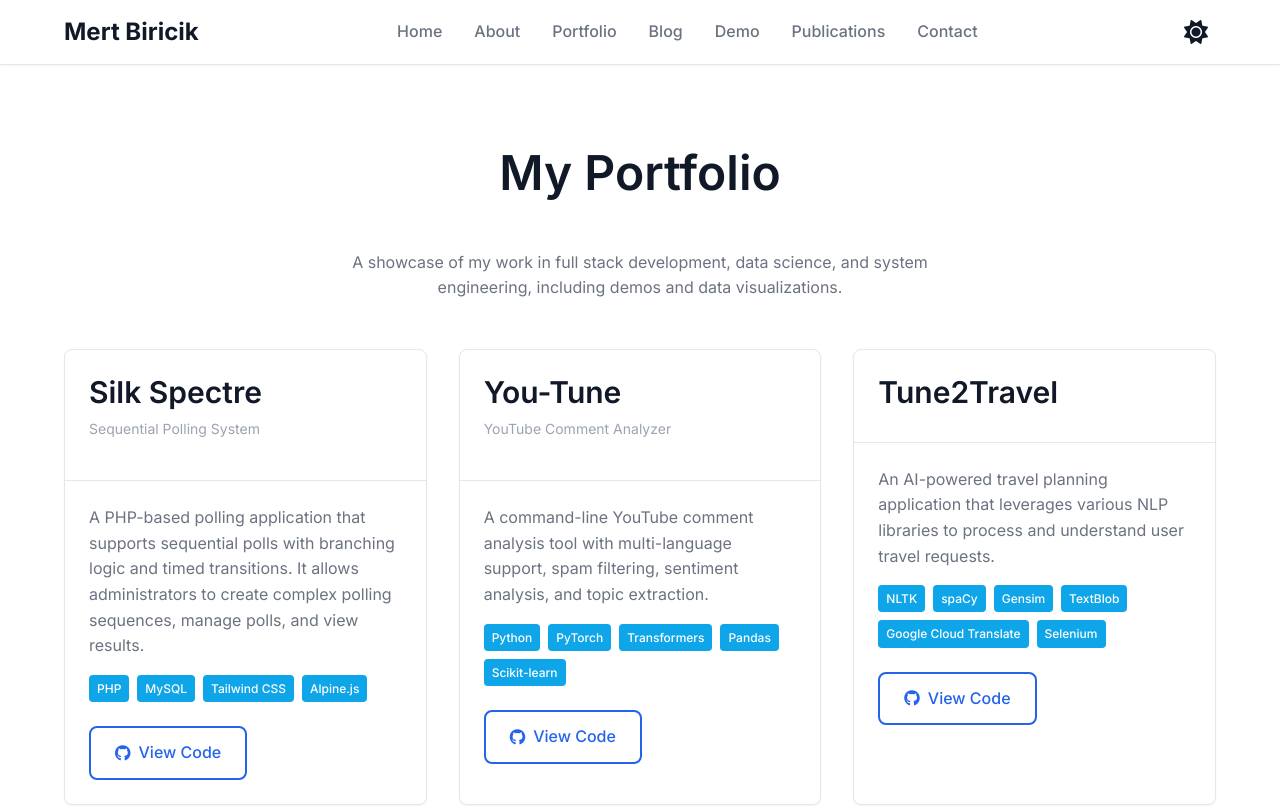
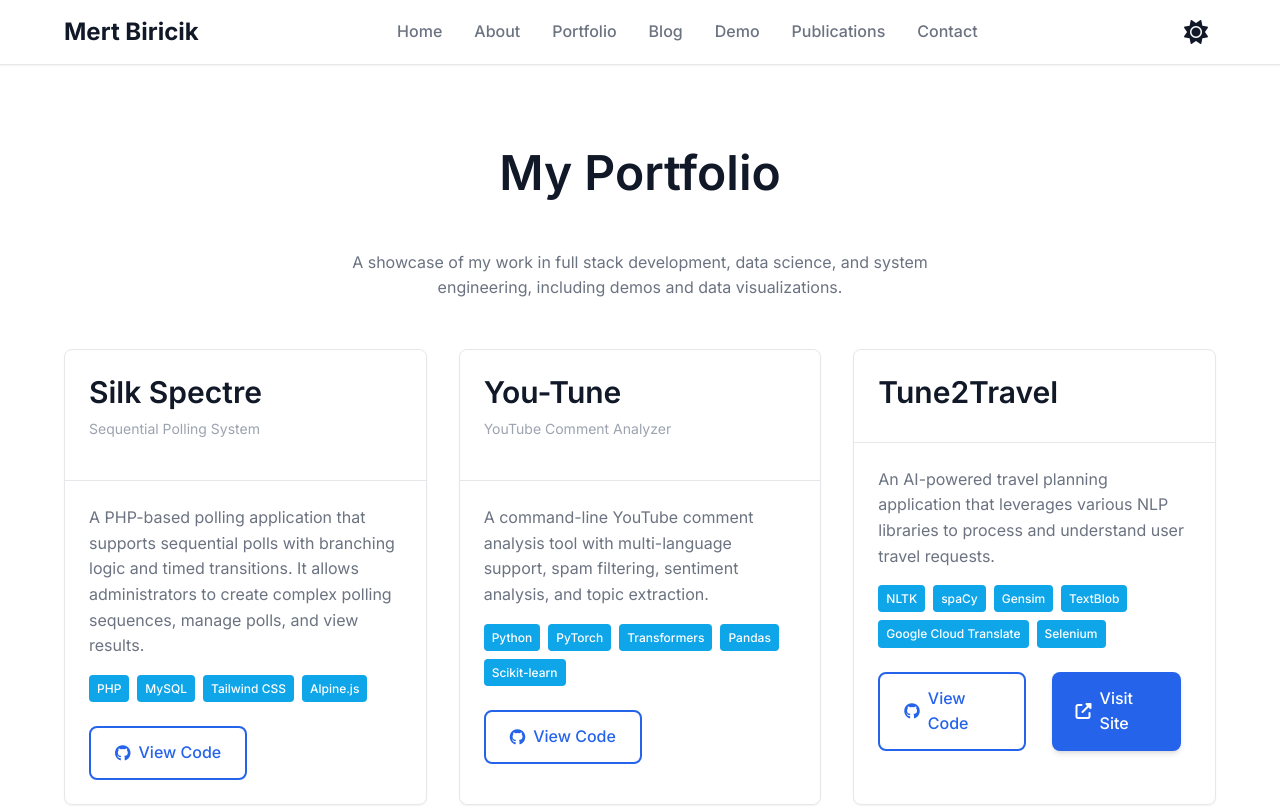
Before and after one commit to mertBiricik/mertbiricik.github.io, an Eleventy site: page src/projects.njk in a window 1280 px wide. Shown: the top 808 px of the page. Built offline with nearby package versions, Linux system fonts and the light colour scheme; Eleventy itself is replaced by a stand-in of ours; files that its build step writes are made by us from their sources.

Commit message:
feat: Add 'Visit Site' button for Tune2Travel and generalize project links

```diff
--- a/src/_data/projects.js
+++ b/src/_data/projects.js
@@ -36,6 +36,7 @@ const projects = [
     overview: 'An AI-powered travel planning application that leverages various NLP libraries to process and understand user travel requests.',
     tech: ['NLTK', 'spaCy', 'Gensim', 'TextBlob', 'Google Cloud Translate', 'Selenium'],
     sourceLink: 'https://github.com/mertBiricik/tune2travel.git',
+    visitSiteLink: 'https://listenandtravelwithme.khas.edu.tr/',
     featured: false,
   },
   {
--- a/src/projects.njk
+++ b/src/projects.njk
@@ -36,6 +36,11 @@ changefreq: monthly
             {% if project.sourceLink %}
               <a href="{{ project.sourceLink }}" class="btn btn-outline" target="_blank" rel="noopener noreferrer" style="margin-right: 10px;"><i class="fab fa-github"></i> View Code</a>
             {% endif %}
+            {% if project.visitSiteLink %}
+              <a href="{{ project.visitSiteLink }}" class="btn btn-primary" target="_blank" rel="noopener noreferrer" style="margin-right: 10px;">
+                <i class="fas fa-external-link-alt"></i> Visit Site
+              </a>
+            {% endif %}
             {% if project.id == 'enerdata' %}
               <a href="/demos/enerdata-primary-energy/" class="btn btn-primary">
                 <i class="fas fa-chart-bar"></i> View Demo
```
